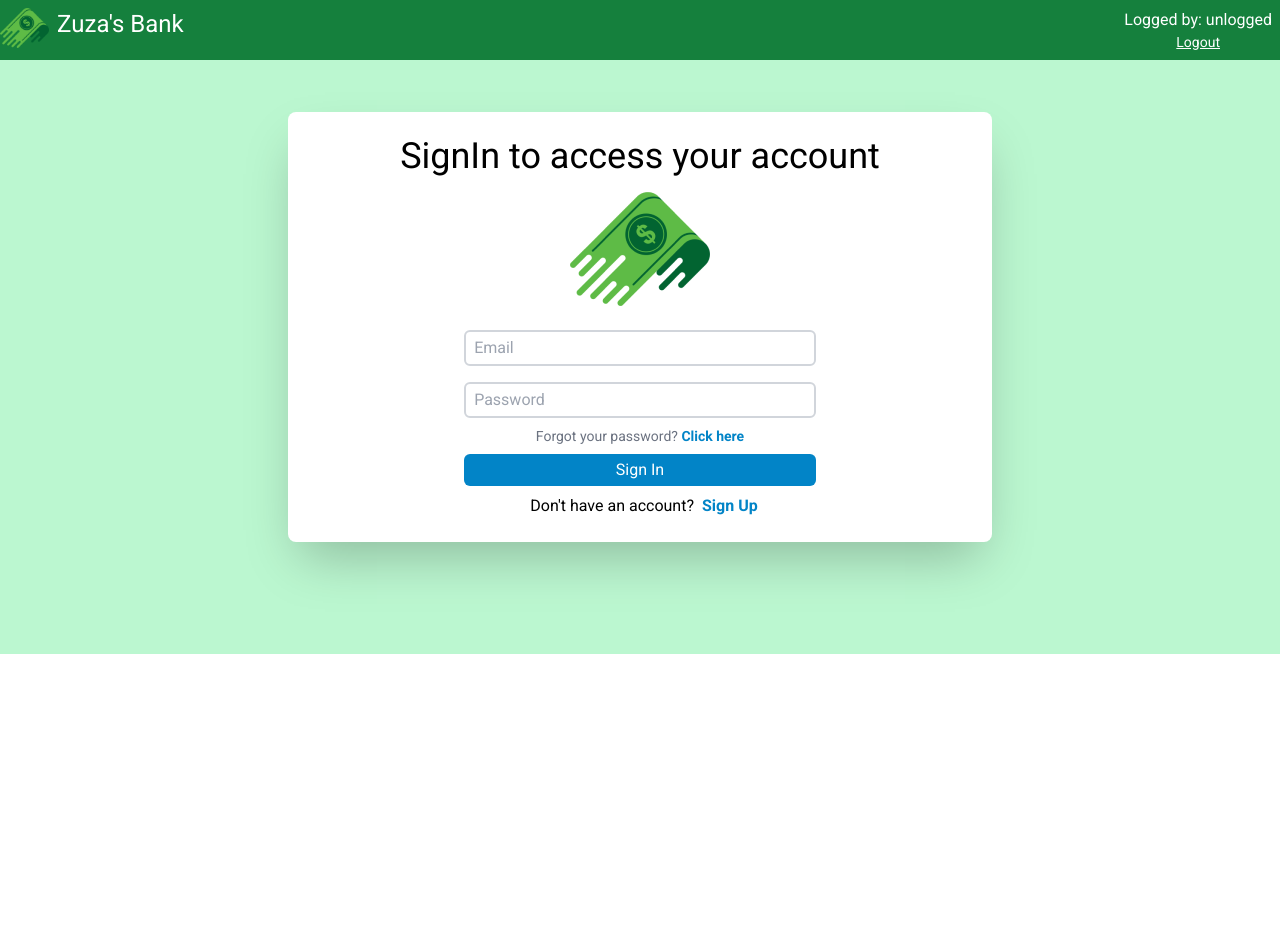
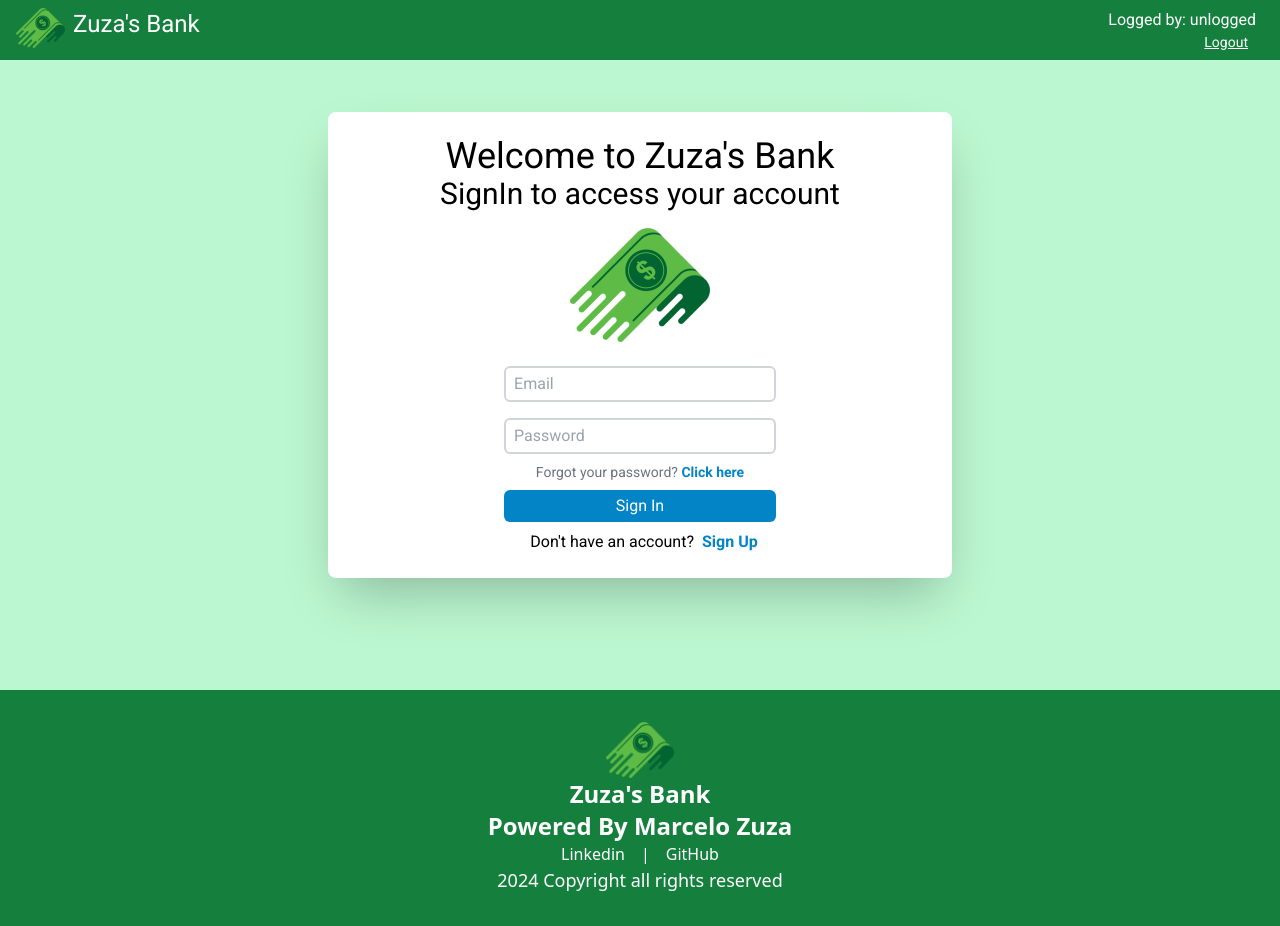
Before and after one commit to marcelo-zuza/bank-account2, a React (Vite) app: page / in a window 1280 px wide. Before the commit the page ends 800 px from the top, so only its background shows below. Built offline with nearby package versions, Linux system fonts and the light colour scheme; no server answers.

Commit message:
All UI done

```diff
--- a/src/App.tsx
+++ b/src/App.tsx
@@ -2,6 +2,7 @@ import { useState } from "react"
 // components
 import Logged from "./components/Logged"
 import Unlogged from "./components/Unlogged"
+import Footer from "./components/Footer"
 
 
 const App = () => {
@@ -13,6 +14,7 @@ const App = () => {
       <div className="">
         {logged ? <Logged loggedBy={loggedBy} /> : <Unlogged logged={logged} setLogged={setLogged} setLoggedBy={setLoggedBy} loggedBy={loggedBy} />}
       </div>
+      <Footer />
     </div>
   )
 }
--- /dev/null
+++ b/src/components/Footer.tsx
@@ -0,0 +1,27 @@
+import PaperMoney from '../assets/img/Logo.png'
+
+const Footer = () => {
+  return (
+    <div className="flex flex-col justify-center items-center content-center bg-green-700 text-white py-3 pb-20 md:py-8">
+        <img className='h-10 md:h-14' src={PaperMoney} alt="" />
+        <h1 className="text-xl md:text-2xl font-bold">Zuza's Bank</h1>
+        <h1 className="text-xl md:text-2xl font-bold">Powered By <a href="http://">Marcelo Zuza</a></h1>
+        <div className="flex flex-1 gap-4">
+            <div className="cols-span-1">
+                <a className='hover:underline duration-500' href="http://" target="_blank" rel="noopener noreferrer">Linkedin</a>
+            </div>
+            <div className="cols-span-1">
+                <h1>|</h1>
+            </div>
+            <div className="cols-span-1">
+                <a className='hover:underline duration-500' href="http://" target="_blank" rel="noopener noreferrer">GitHub</a>
+            </div>
+
+        </div>
+        <h1 className="text-lg text-center">2024 Copyright all rights reserved</h1>
+
+    </div>
+  )
+}
+
+export default Footer
--- a/src/components/NavBar.tsx
+++ b/src/components/NavBar.tsx
@@ -11,7 +11,7 @@ const NavBar = (props: Props) => {
   const { logout } = useAuth()
 
   return (
-    <div className="bg-green-700 flex flex-1 w-screen absolute py-2">
+    <div className="bg-green-700 flex flex-1 w-screen absolute py-2 md:px-4">
         <div className="flex flex-row">
             <Link to="/"><img className='h-16 md:h-10' src={PaperMoney} alt="" /></Link>
             <Link to="/"><h1 className='text-white text-2xl md:text-2xl px-2'>Zuza's Bank</h1></Link>
@@ -19,7 +19,9 @@ const NavBar = (props: Props) => {
         <div className="flex flex-1 justify-end content-end">
           <div className="flex flex-col">
           <h1 className='text-white text-sm md:text-base px-2'>Logged by: {props.loggedBy}</h1>
-          <button onClick={logout} className='text-white text-sm underline'>Logout</button>
+            <div className="flex flex-1 justify-end items-start px-4">
+            <button onClick={logout} className='text-white text-sm underline'>Logout</button>
+            </div>
 
           </div>
         </div>
--- a/src/routes/Index.tsx
+++ b/src/routes/Index.tsx
@@ -1,7 +1,6 @@
 import { useEffect, useState } from "react"
 import { useAuth } from "../contexts/AuthContext"
 import PaperMoney from '../assets/img/Logo.png'
-import Button from 'react-bootstrap/Button';
 // mui
 import { CircularProgress } from "@mui/material";
 import Alert from '@mui/material/Alert';
@@ -55,7 +54,7 @@ const Index = () => {
                 <h1 className="text-4xl md:text-4xl">{userNow.name}</h1>
                 <div className="flex flex-auto justify-center my-4">
                       <img src={PaperMoney} alt="papermoney" />
-                      <Button variant="outline-primary">Primary</Button>                </div>
+                </div>
                 <div className="py-4 bg-green-700 text-white rounded-lg">
                   <h1 className="text-3xl">Your Balance:</h1>
                   <div className="flex flex-row justify-center">
@@ -67,14 +66,14 @@ const Index = () => {
               <div className="flex flex-col">
                 <div className="flex flex-col mx-4 my-2">
                   <p className="text-center">
-                    insert a value
+                    Insert a value
                   </p>
                   <input className="text-black border-gray-300 border-2 rounded-lg px-2" placeholder="value" type="number" name="" id="" value={value} onChange={(e) => setValue(Number(e.target.value))} />
                 </div>
                 <div className="flex flex-row justify-center gap-4">
                   <button className="bg-green-700 text-white py-1 px-2 my-2 rounded-md"
-                  onClick={(e) => deposit(e, value)}>Increase</button>
-                  <button className="bg-green-700 text-white py-1 px-2 my-2 rounded-md" onClick={(e) => withdraw(e, value)}>decrease</button>
+                  onClick={(e) => deposit(e, value)}>Deposit</button>
+                  <button className="bg-green-700 text-white py-1 px-2 my-2 rounded-md" onClick={(e) => withdraw(e, value)}>Withdraw</button>
                 </div>
               </div>
               <div className="flex flex-1 justify-center">
--- a/src/routes/SignIn.tsx
+++ b/src/routes/SignIn.tsx
@@ -51,7 +51,9 @@ const SignIn = (props: Props) => {
   return (
     <div className="flex flex-1 justify-center">
         <div className="bg-white my-8 mx-4 px-2 py-4 md:px-28 md:py-6 rounded-lg shadow-2xl">
-            <h1 className="text-3xl md:text-4xl text-center">SignIn to access your account</h1>
+            <h1 className="text-3xl md:text-4xl text-center">Welcome to Zuza's Bank</h1>
+            <h1 className="text-2xl md:text-3xl text-center">SignIn to access your account</h1>
+
             <div className="flex flex-auto justify-center my-4">
                 <img src={PaperMoney} alt="papermoney" />
             </div>
```
Also changed, not shown: 1 other file (tests, documents, lock files or other folders).
